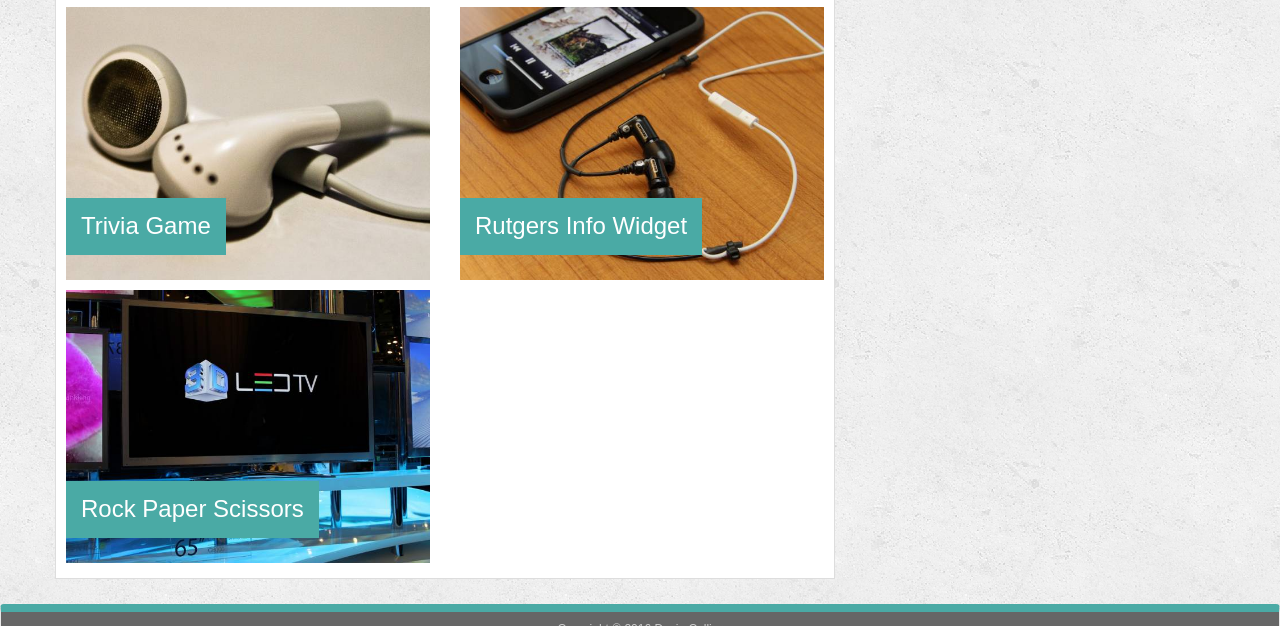
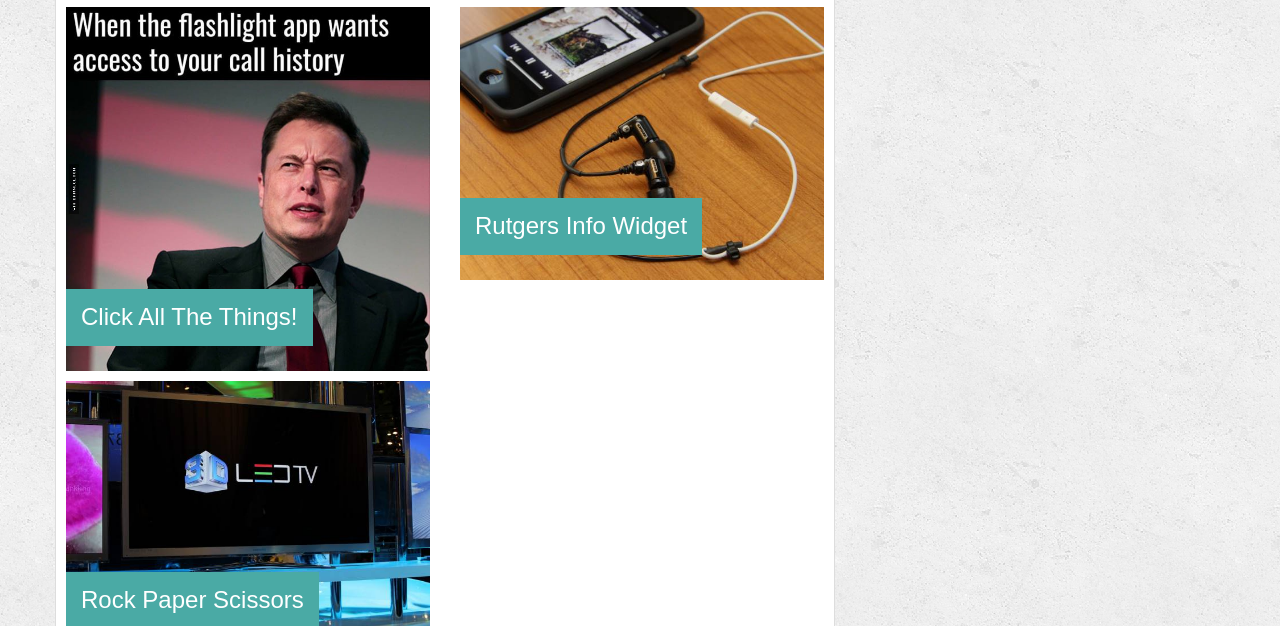
Before and after one commit to devinlcollier/Bootstrap-Portfolio, a plain HTML site: page portfolio.html in a window 1280 px wide. Shown: the part 474-1100 px from the top of the page. Drawn offline with nearby package versions, Linux system fonts and the light colour scheme.

Commit message:
added homework to portfolio

```diff
--- a/portfolio.html
+++ b/portfolio.html
@@ -55,8 +55,10 @@
                 <!-- end row -->
                 <div class="row">
                     <div class="col-md-6 col-sm-6">
-                        <img src="assets/images/technics-q-c-640-480-5.jpg" class="img-responsive port-image" alt="Trivia Game">
-                        <h3 class="image-float-title text-center">Trivia Game</h3>
+                        <a href="https://boiling-plateau-17293.herokuapp.com/">
+                            <img src="assets/images/12.jpg" class="img-responsive port-image" alt="FriendFinder">
+                        </a>
+                        <h3 class="image-float-title text-center">Click All The Things!</h3>
                     </div>
                     <div class="col-md-6 col-sm-6">
                         <img src="assets/images/technics-q-c-640-480-7.jpg" class="img-responsive port-image" alt="Rutgers Info Widget">
```
Also changed, not shown: assets/images/12.jpg (added).
